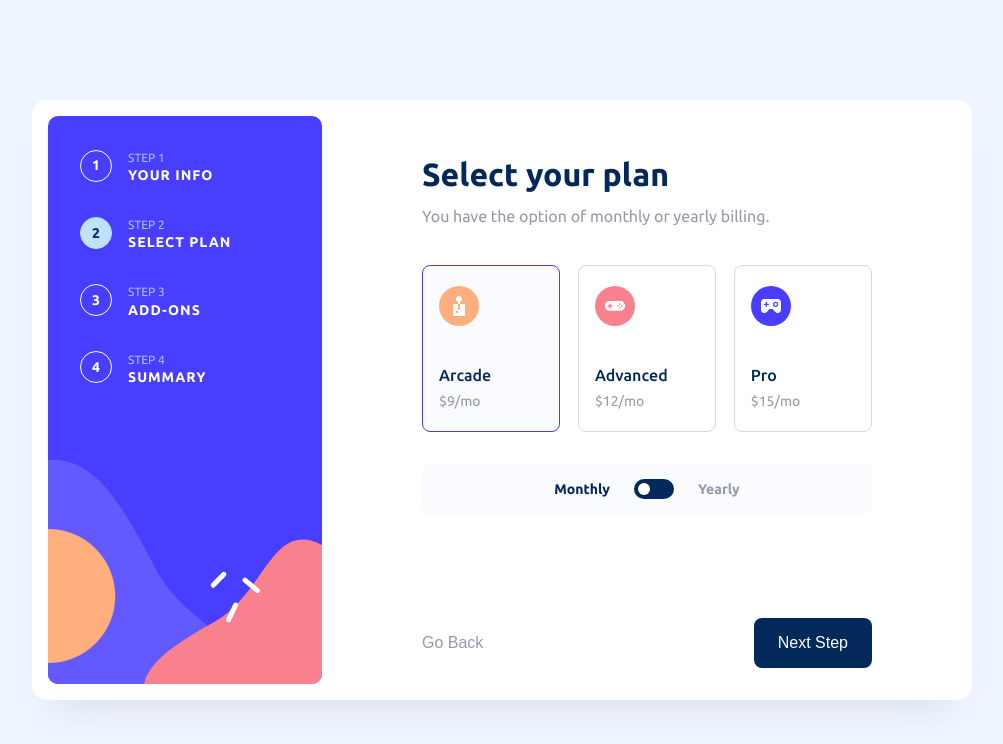
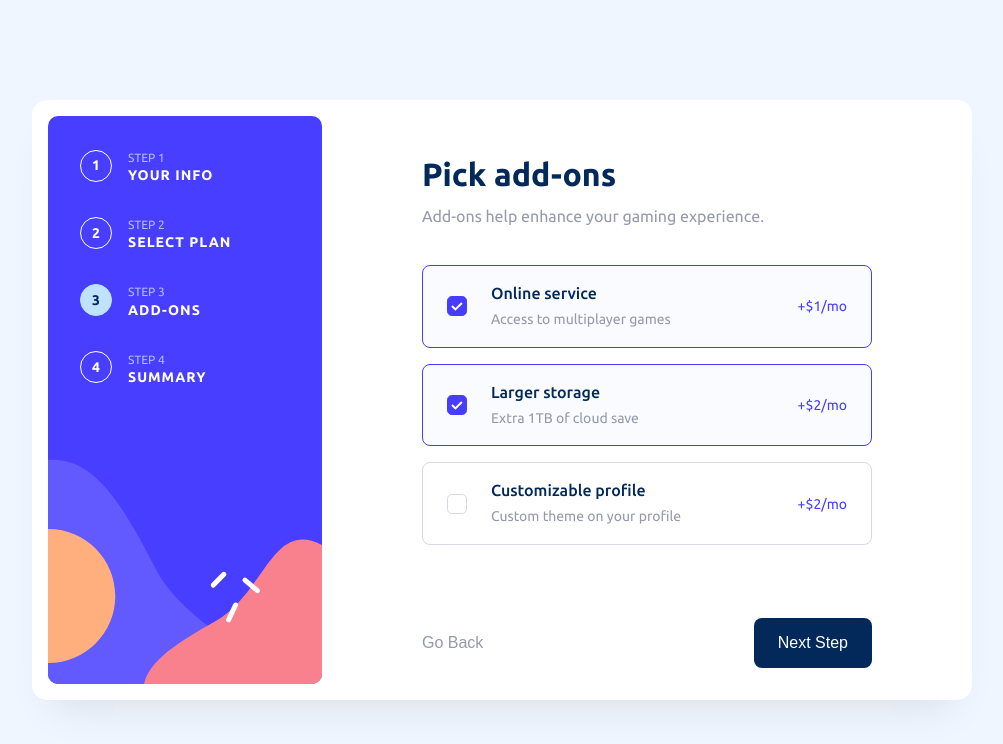
Before and after one commit to Anton-Vlad/multi-step-form-main, a Vue app: page / in a window 1280 px wide. Shown: the top 744 px of the page, without its empty margins (138-1141 px from the left). Built offline with nearby package versions, Linux system fonts and the light colour scheme.

Commit message:
Step 3 - done 100%

```diff
--- a/src/assets/main.css
+++ b/src/assets/main.css
@@ -4,6 +4,7 @@
 @import './scss/buttons.scss';
 @import './scss/steps.scss';
 @import './scss/plans.scss';
+@import './scss/addons.scss';
 
 #app {
   margin: 0 auto;
--- /dev/null
+++ b/src/assets/scss/addons.scss
@@ -0,0 +1,74 @@
+.checkbox {
+    display: block;
+    width: 1.25rem;
+    height: 1.25rem;
+    border-radius: 0.3rem;
+    border: 1px solid var(--color-border);
+    cursor: pointer;
+    background-image: url('@/assets/images/icon-check.svg');
+    background-position: center;
+    background-repeat: no-repeat;
+    transition: 0.2s background-color ease-in-out, 0.2s border-color ease-in-out;
+
+    &.checkbox--active {
+        border-color: var(--purplish-blue);
+        background-color: var(--purplish-blue);
+    }
+}
+
+.addons {
+    display: block;
+
+    .addon {
+        display: flex;
+        justify-content: flex-start;
+        align-items: center;
+        margin-bottom: 1rem;
+        padding: 1.12rem 1.5rem;
+        background-color: var(--white);
+        border-radius: 0.5rem;
+        border: 1px solid var(--color-border);
+        cursor: pointer;
+
+        &:hover {
+            border-color: var(--color-border-hover);
+        }
+
+        &.addon--included {
+            border-color: var(--color-border-hover);
+            background: var(--alabaster);
+        }
+
+        .addon__status {
+            padding-right: 1.5rem;
+        }
+
+        .addon__price {
+            margin-left: auto;
+            margin-right: 0;
+            font-size: 0.875rem;
+            line-height: 1.25rem;
+            margin-bottom: 0;
+            color: var(--color-text);
+            font-feature-settings: 'clig' off, 'liga' off;
+            color: var(--purplish-blue);
+        }
+
+        .addon__name {
+            font-size: 1rem;
+            font-style: normal;
+            font-weight: 500;
+            line-height: normal;
+            margin-bottom: 7px;
+            color: var(--color-heading);
+        }
+
+        .addon__description {
+            font-size: 0.875rem;
+            line-height: 1.25rem;
+            margin-bottom: 0;
+            color: var(--color-text);
+            font-feature-settings: 'clig' off, 'liga' off;
+        }
+    }
+}
--- a/src/assets/scss/plans.scss
+++ b/src/assets/scss/plans.scss
@@ -36,7 +36,6 @@
             font-style: normal;
             font-weight: 500;
             line-height: normal;
-
             margin-bottom: 7px;
             color: var(--color-heading);
         }
--- a/src/components/MultiStepCard.vue
+++ b/src/components/MultiStepCard.vue
@@ -4,6 +4,7 @@ import { useStepsStore } from '@/stores/steps';
 import Sidebar from '@components/Sidebar.vue';
 import StepOne from '@components/StepOne.vue';
 import StepTwo from '@components/StepTwo.vue';
+import StepThree from '@components/StepThree.vue';
 import FooterMobile from '@components/FooterMobile.vue';
 
 const stepsStore = useStepsStore();
@@ -16,6 +17,7 @@ const stepsStore = useStepsStore();
 
         <StepOne v-if="stepsStore.currentStep === 1" />
         <StepTwo v-if="stepsStore.currentStep === 2" />
+        <StepThree v-if="stepsStore.currentStep === 3" />
 
         <FooterMobile />
     </div>
--- /dev/null
+++ b/src/components/StepThree.vue
@@ -0,0 +1,55 @@
+<script setup>
+import { useAddonsStore } from '@/stores/addons';
+import { usePlansStore } from '@/stores/plans';
+import TextInput from '@components/formInputs/TextInput.vue';
+import Footer from '@components/Footer.vue';
+
+const addonsStore = useAddonsStore();
+const plansStore = usePlansStore();
+
+const toggle = function (addon) {
+    addonsStore.toggleAddon(addon);
+}
+</script>
+
+<template>
+    <div class="step step--three">
+        <div class="step__wrapper">
+            <div class="step__content">
+                <h1>
+                    Pick add-ons
+                </h1>
+                <p class="step__subtext">
+                    Add-ons help enhance your gaming experience.
+                </p>
+
+                <div class="addons">
+                    <div v-for="(item, index) in addonsStore.options" :key="item + '-' + index"
+                        :class="`addon ${addonsStore.tree[item].selected ? 'addon--included' : ''}`" @click="toggle(item)">
+                        <div class="addon__status">
+                            <span :class="`checkbox ${addonsStore.tree[item].selected ? 'checkbox--active' : ''}`"></span>
+                        </div>
+                        <div class="addon__content">
+                            <h3 class="addon__name">
+                                {{ addonsStore.tree[item].name }}
+                            </h3>
+                            <p class="addon__description">
+                                {{ addonsStore.tree[item].description }}
+                            </p>
+                        </div>
+                        <div class="addon__price">
+                            +${{ addonsStore.tree[item][`${plansStore.selectedPeriod}Price`] }}/{{
+                                (plansStore.selectedPeriod
+                                    === 'monthly' ? 'mo' :
+                                    'yr') }}
+                        </div>
+                    </div>
+                </div>
+            </div>
+
+            <Footer :mobile="false" />
+        </div>
+    </div>
+</template>
+
+<style lang="scss" scoped></style>
--- /dev/null
+++ b/src/stores/addons.js
@@ -0,0 +1,38 @@
+// stores/addons.js
+import { defineStore } from "pinia";
+
+export const useAddonsStore = defineStore("addons", {
+  state: () => {
+    return {
+      options: ["onlineService", "largeStorage", "customizableProfile"],
+      tree: {
+        onlineService: {
+          name: "Online service",
+          description: "Access to multiplayer games",
+          monthlyPrice: 1,
+          yearlyPrice: 10,
+          selected: true,
+        },
+        largeStorage: {
+          name: "Larger storage",
+          description: "Extra 1TB of cloud save",
+          monthlyPrice: 2,
+          yearlyPrice: 20,
+          selected: true,
+        },
+        customizableProfile: {
+          name: "Customizable profile",
+          description: "Custom theme on your profile",
+          monthlyPrice: 2,
+          yearlyPrice: 20,
+          selected: false,
+        },
+      },
+    };
+  },
+  actions: {
+    toggleAddon(value) {
+      this.tree[value].selected = !this.tree[value].selected;
+    },
+  },
+});
--- a/src/stores/steps.js
+++ b/src/stores/steps.js
@@ -4,7 +4,7 @@ import { defineStore } from "pinia";
 export const useStepsStore = defineStore("steps", {
   state: () => {
     return {
-      currentStep: 2,
+      currentStep: 3,
       maxStep: 4,
       currentStepCanSubmit: false,
     };
```
Also changed, not shown: src/assets/images/icon-check.svg (added).
